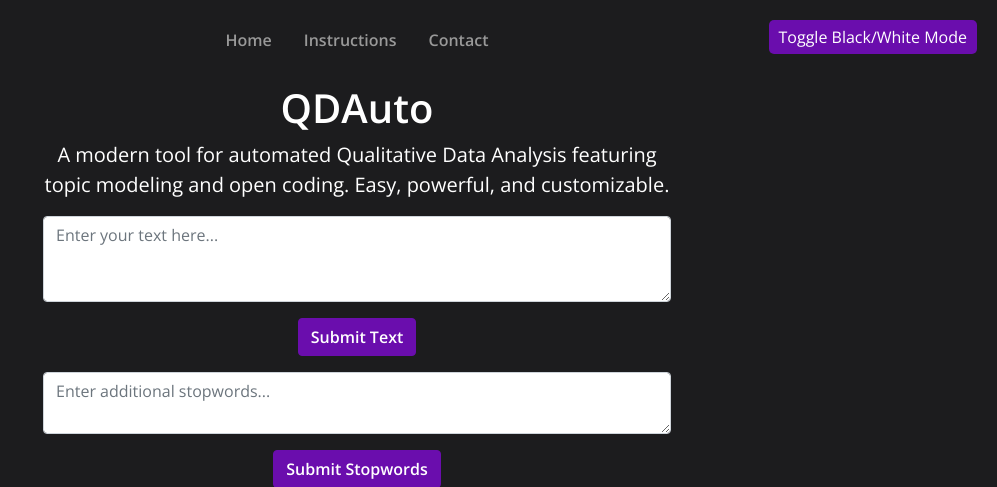
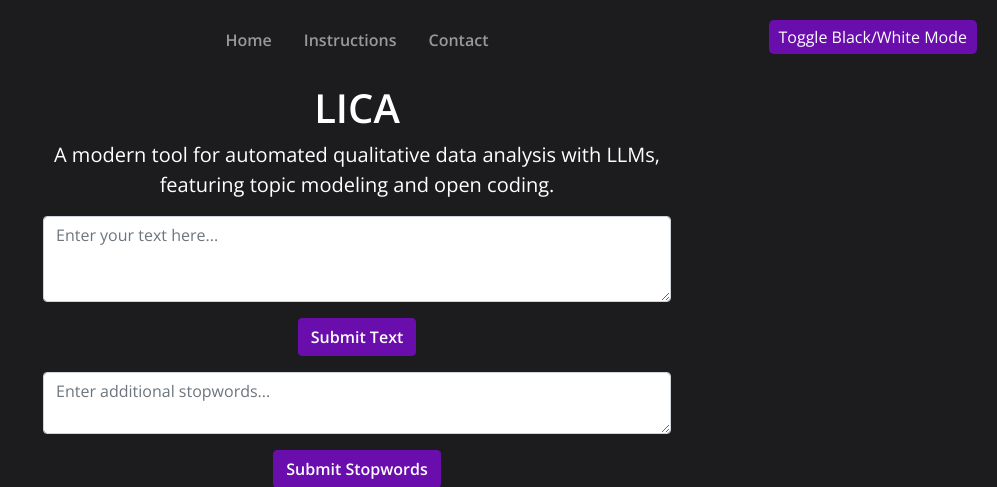
Before and after one commit to Likich/lica, a Flask app: page / in a window 1280 px wide. Shown: the top 487 px of the page, without its empty margins (283-1280 px from the left). Run offline with Flask 2, Linux system fonts and the light colour scheme; some libraries are stand-ins or nearby versions.

Commit message:
change to lica

```diff
--- a/templates/index.html
+++ b/templates/index.html
@@ -128,8 +128,8 @@
         <main class="px-3">
             <!-- Home Section -->
             <div id="home" class="section active-section">
-                <h1>QDAuto</h1>
-                <p class="lead">A modern tool for automated Qualitative Data Analysis featuring topic modeling and open coding. Easy, powerful, and customizable.</p>
+                <h1>LICA</h1>
+                <p class="lead">A modern tool for automated qualitative data analysis with LLMs, featuring topic modeling and open coding.</p>
 
 
                 <form id="textInputForm" class="mb-3">
```
